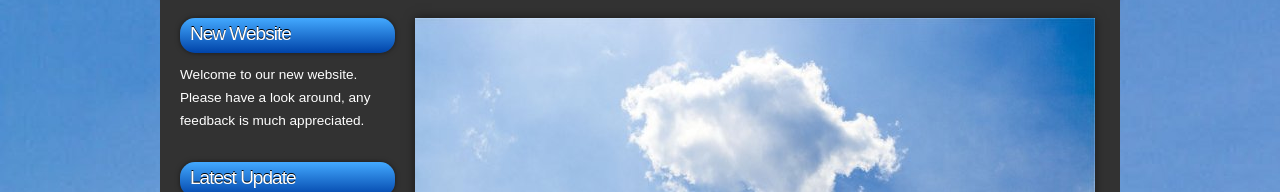
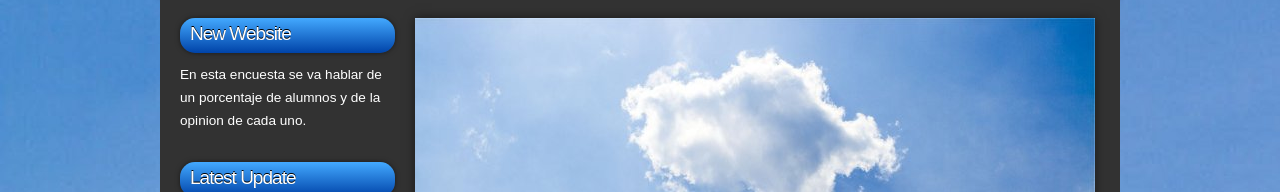
Before and after one commit to TiziSan/CARDOSO-, a plain HTML site: page index.html in a window 1280 px wide. Shown: the part 172-364 px from the top of the page. Drawn offline with Linux system fonts and the light colour scheme.

Commit message:
Update index.html

```diff
--- a/index.html
+++ b/index.html
@@ -41,7 +41,7 @@
 		<div class="sidebar">
           <div class="sidebar_item">
             <h2>New Website</h2>
-            <p>Welcome to our new website. Please have a look around, any feedback is much appreciated.</p>
+            <p>En esta encuesta se va hablar de un porcentaje de alumnos y de la opinion de cada uno.</p>
           </div><!--close sidebar_item-->
         </div><!--close sidebar-->
 		<div class="sidebar">
```
